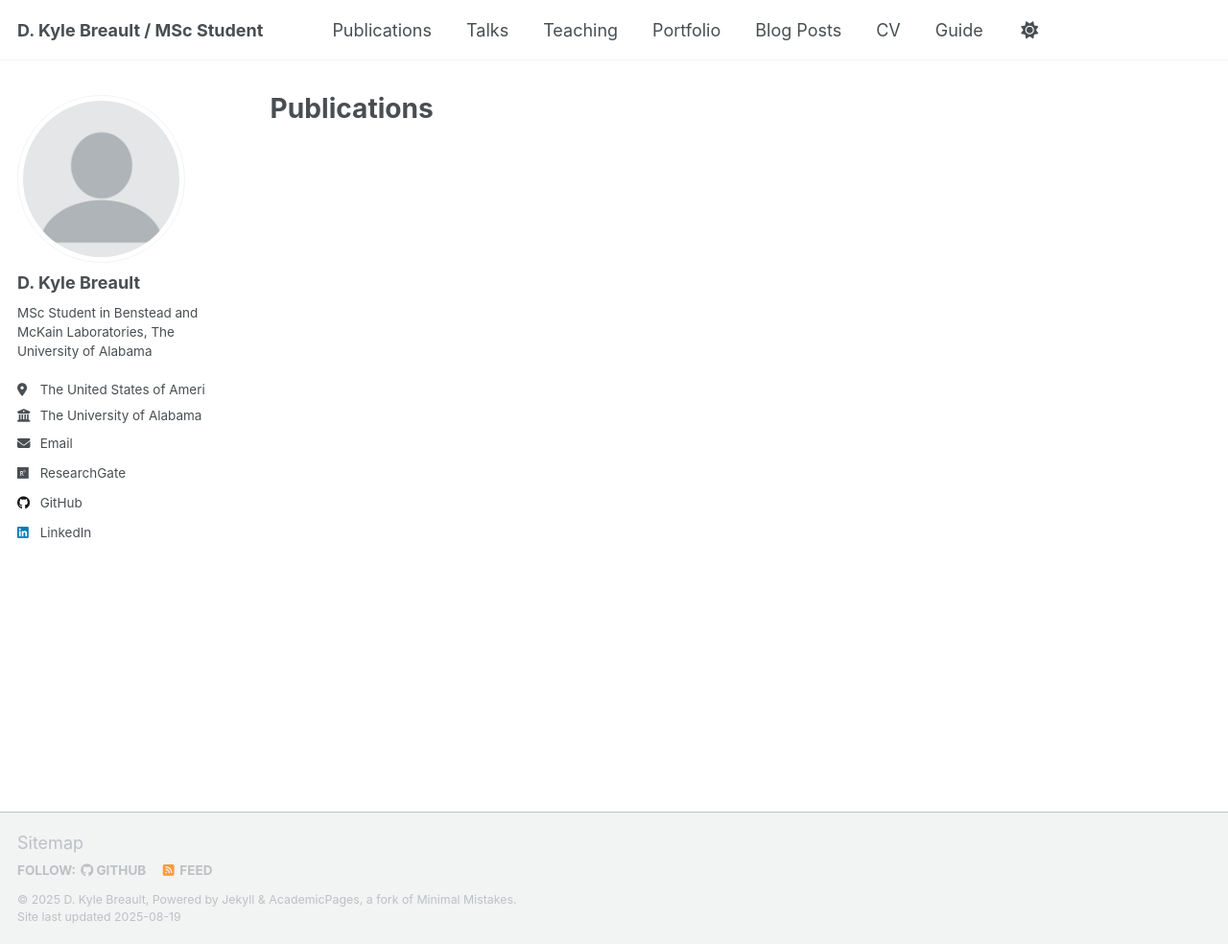
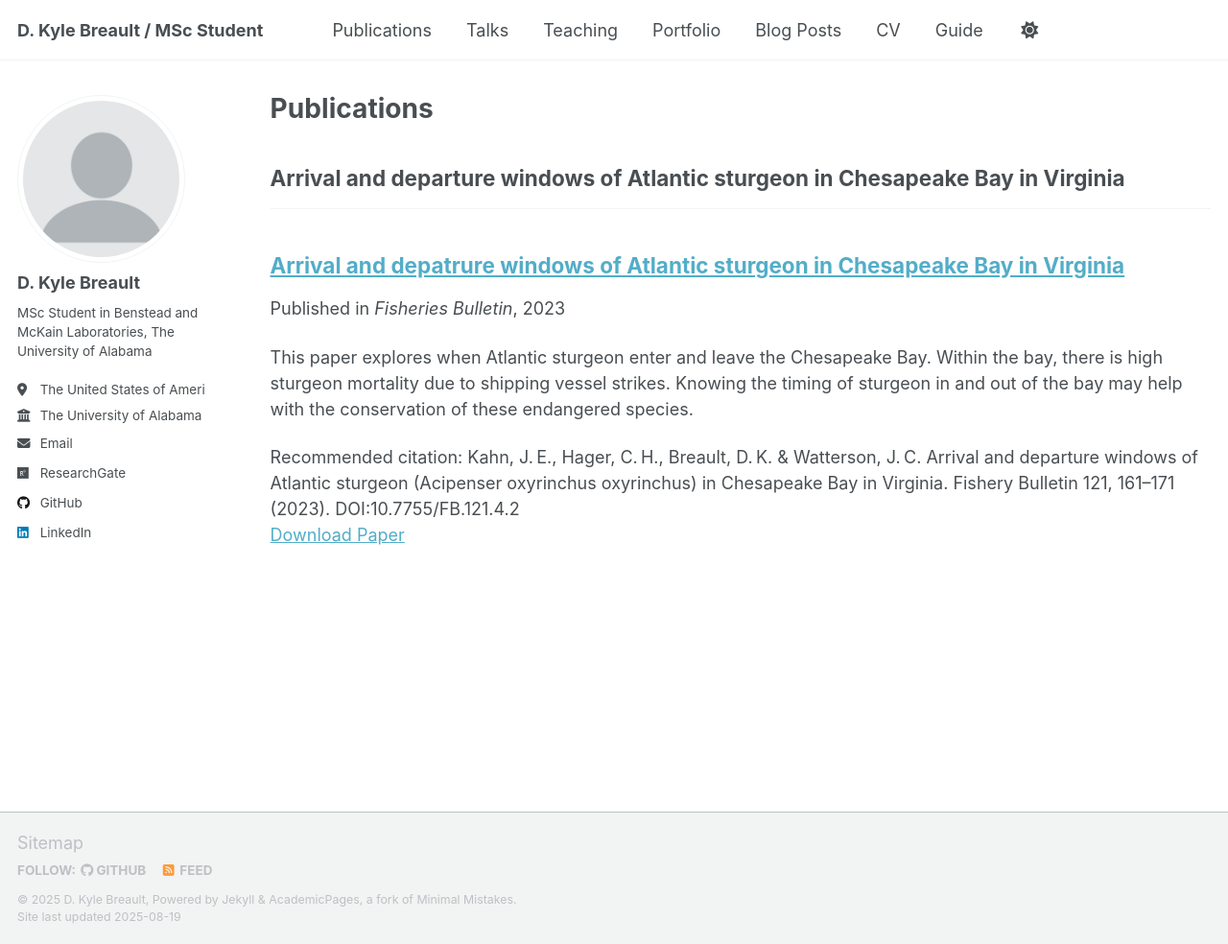
Before and after one commit to KyleBreault/.github.io, a Jekyll site: the page built from _pages/publications.html, in a window 1280 px wide and 984 px high. Shown: the whole window at 96% size. Built offline with Jekyll 4.4.1, drawn with Linux system fonts in a browser that asks for light colours; a script that is not in the unit is left out.

```diff
--- a/_publications/2024-02-17-paper-title-number-4.md
+++ b/_publications/2024-02-17-paper-title-number-4.md
@@ -1,13 +1,13 @@
 ---
-title: "Paper Title Number 4"
+title: 'Arrival and depatrure windows of Atlantic sturgeon in Chesapeake Bay in Virginia'
 collection: publications
-category: conferences
-permalink: /publication/2024-02-17-paper-title-number-4
-excerpt: 'This paper is about fixing template issue #693.'
-date: 2024-02-17
-venue: 'GitHub Journal of Bugs'
-paperurl: 'http://academicpages.github.io/files/paper3.pdf'
-citation: 'Your Name, You. (2024). &quot;Paper Title Number 3.&quot; <i>GitHub Journal of Bugs</i>. 1(3).'
+category: Manuscripts
+permalink: /publication/10.7755/FB.121.4.2
+excerpt: 'This paper explores when Atlantic sturgeon enter and leave the Chesapeake Bay. Within the bay, there is high sturgeon mortality due to shipping vessel strikes. Knowing the timing of sturgeon in and out of the bay may help with the conservation of these endangered species.'
+date: 'November 2023'
+venue: 'Fisheries Bulletin'
+paperurl: 'https://www.researchgate.net/publication/375704348_Arrival_and_departure_windows_of_Atlantic_sturgeon_in_Chesapeake_Bay_in_Virginia?_tp=eyJjb250ZXh0Ijp7InBhZ2UiOiJwcm9maWxlIiwicHJldmlvdXNQYWdlIjpudWxsLCJwb3NpdGlvbiI6InBhZ2VDb250ZW50In19'
+citation: 'Kahn, J. E., Hager, C. H., Breault, D. K. & Watterson, J. C. Arrival and departure windows of Atlantic sturgeon (Acipenser oxyrinchus oxyrinchus) in Chesapeake Bay in Virginia. Fishery Bulletin 121, 161–171 (2023). DOI:10.7755/FB.121.4.2'
 ---
 
 The contents above will be part of a list of publications, if the user clicks the link for the publication than the contents of section will be rendered as a full page, allowing you to provide more information about the paper for the reader. When publications are displayed as a single page, the contents of the above "citation" field will automatically be included below this section in a smaller font.
```
